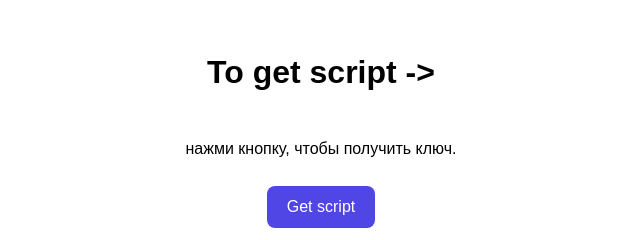
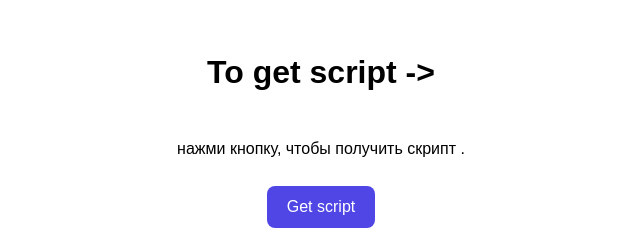
Before and after one commit to broubolb-bit/Getkey.github.io, a plain HTML site: page index.html in a window 1280 px wide. Shown: the part 247-487 px from the top of the page, 319-959 px from the left. Drawn offline with Linux system fonts and the light colour scheme.

Commit message:
Update index.html

```diff
--- a/index.html
+++ b/index.html
@@ -11,7 +11,7 @@
   <h1>To get script -> </h1>
 
   <!-- 2) Обычный текст - поменяй текст внутри <p>... </p> -->
-  <p>нажми кнопку, чтобы получить ключ.</p>
+  <p>нажми кнопку, чтобы получить скрипт .</p>
 
   <!-- 3) Кнопка:
        - поменяй ссылку между одинарными кавычками в window.location.href='...'
```
